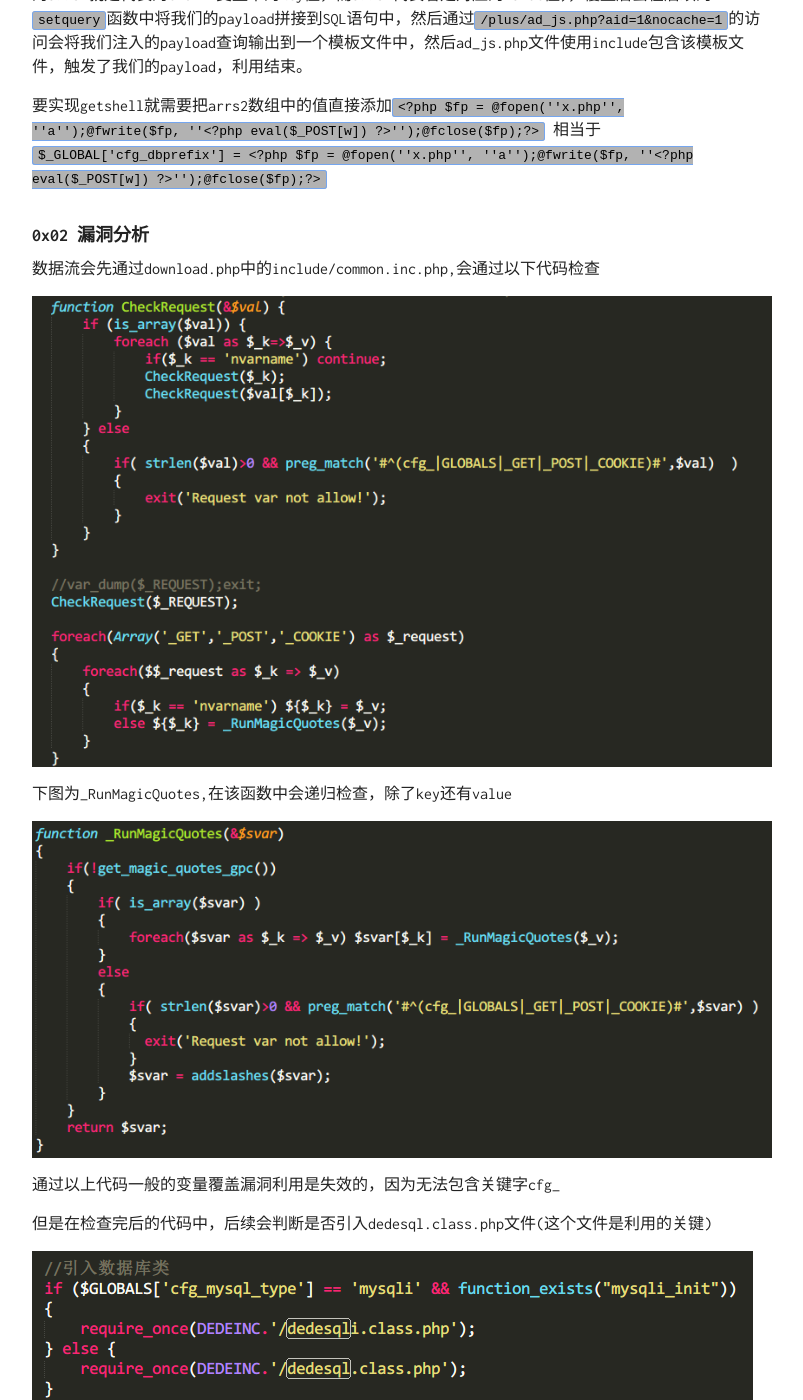
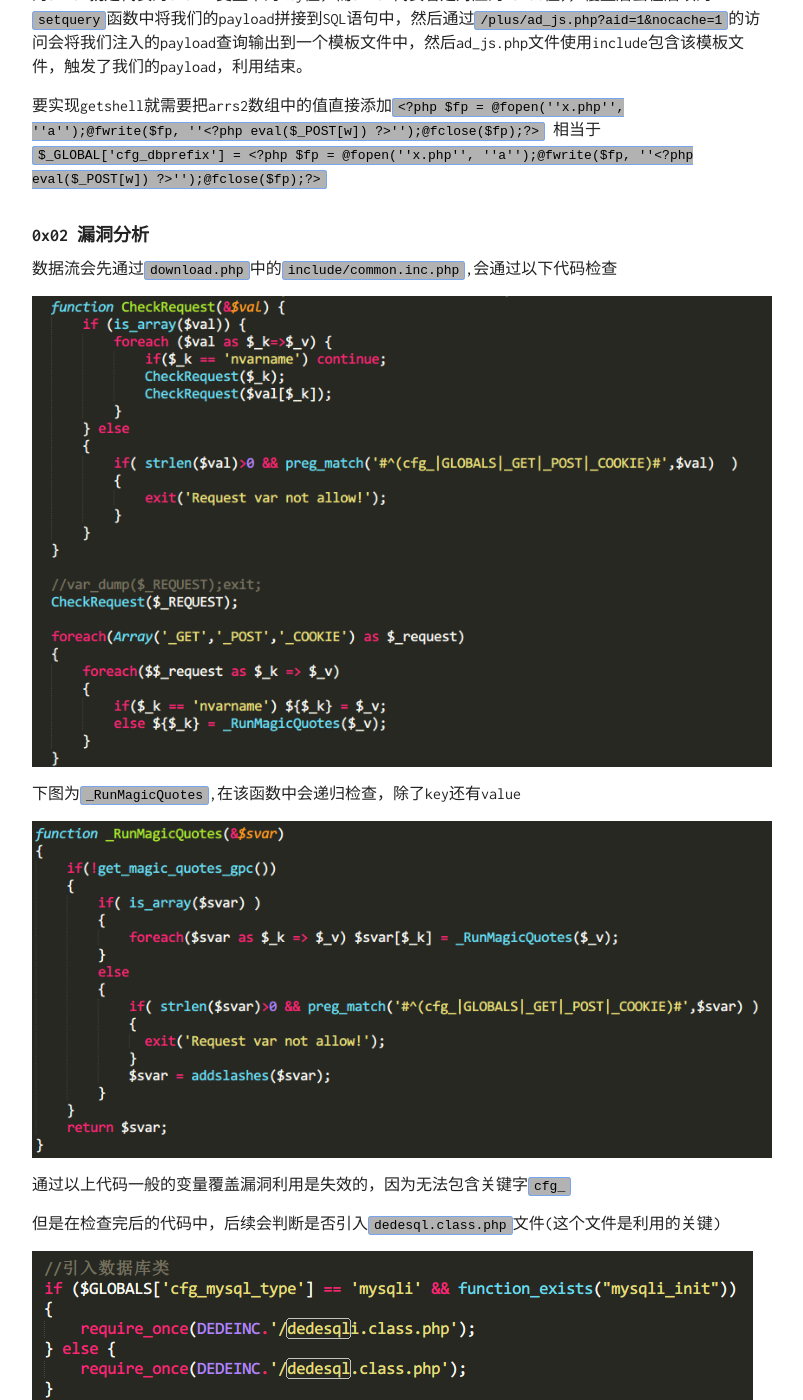
Before and after one commit to pench3r/OldBlog, a Jekyll site: the page built from _posts/2018-01-26-dedecms-download-vulnerability.md, in a window 1280 px wide and 1400 px high, scrolled down 2669 px. Shown: the whole window, without its empty margins (238-1041 px from the left). Built offline with Jekyll 4.4.1, drawn with Linux system fonts in a browser that asks for light colours; comment, search, counter and statistics services are not loaded; some of the changed text lies outside the part shown.

```diff
--- a/_posts/2018-01-26-dedecms-download-vulnerability.md
+++ b/_posts/2018-01-26-dedecms-download-vulnerability.md
@@ -89,17 +89,17 @@ gd我们已经安装，可以忽略这个错误，不会影响使用(后台登
 
 #### 0x02 漏洞分析
 
-数据流会先通过download.php中的include/common.inc.php,会通过以下代码检查
+数据流会先通过`download.php`中的`include/common.inc.php`,会通过以下代码检查
 
 ![dedecms]({{ '/images/201801/dedecms_2_1.png' | prepend: site.baseurl }})
 
-下图为_RunMagicQuotes,在该函数中会递归检查，除了key还有value
+下图为`_RunMagicQuotes`,在该函数中会递归检查，除了key还有value
 
 ![dedecms]({{ '/images/201801/dedecms_2_2.png' | prepend: site.baseurl }})
 
-通过以上代码一般的变量覆盖漏洞利用是失效的，因为无法包含关键字cfg_
+通过以上代码一般的变量覆盖漏洞利用是失效的，因为无法包含关键字`cfg_`
 
-但是在检查完后的代码中，后续会判断是否引入dedesql.class.php文件(这个文件是利用的关键)
+但是在检查完后的代码中，后续会判断是否引入`dedesql.class.php`文件(这个文件是利用的关键)
 
 ![dedecms]({{ '/images/201801/dedecms_2_3.png' | prepend: site.baseurl }})
 
@@ -143,7 +143,7 @@ str_replace函数就是漏洞点，`UPDATE #@__downloads SET downloads = downloa
 
 利用的2个前提
 
-一个是版本：通过 /data/admin/ver.txt来确定 我使用的20130425
+一个是版本：通过`/data/admin/ver.txt`来确定 我使用的20130425
 
 另外一个： `cfg_mysql_type == "mysqli"`,这个黑盒无法判断
 
```
Also changed, not shown: other parts of _posts/2018-01-26-dedecms-download-vulnerability.md (+1 -1 lines).
